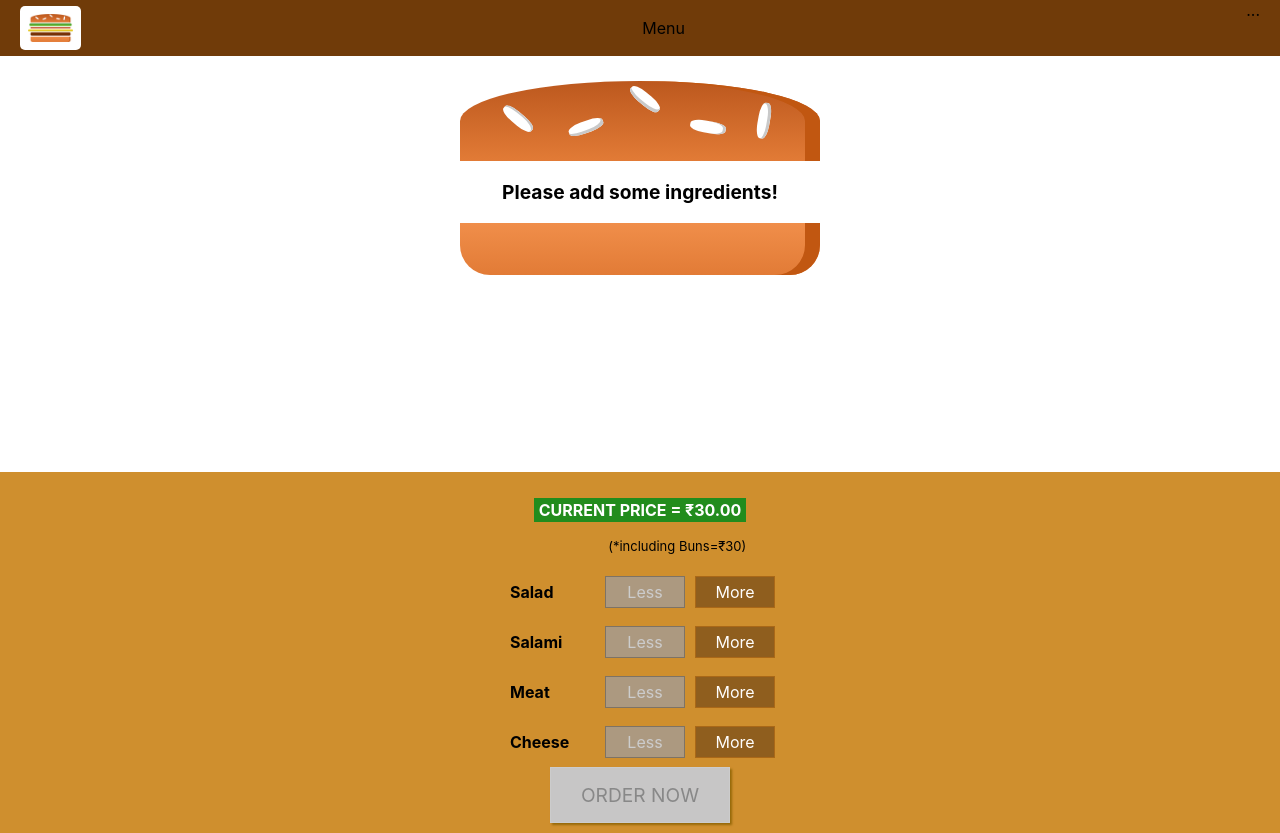
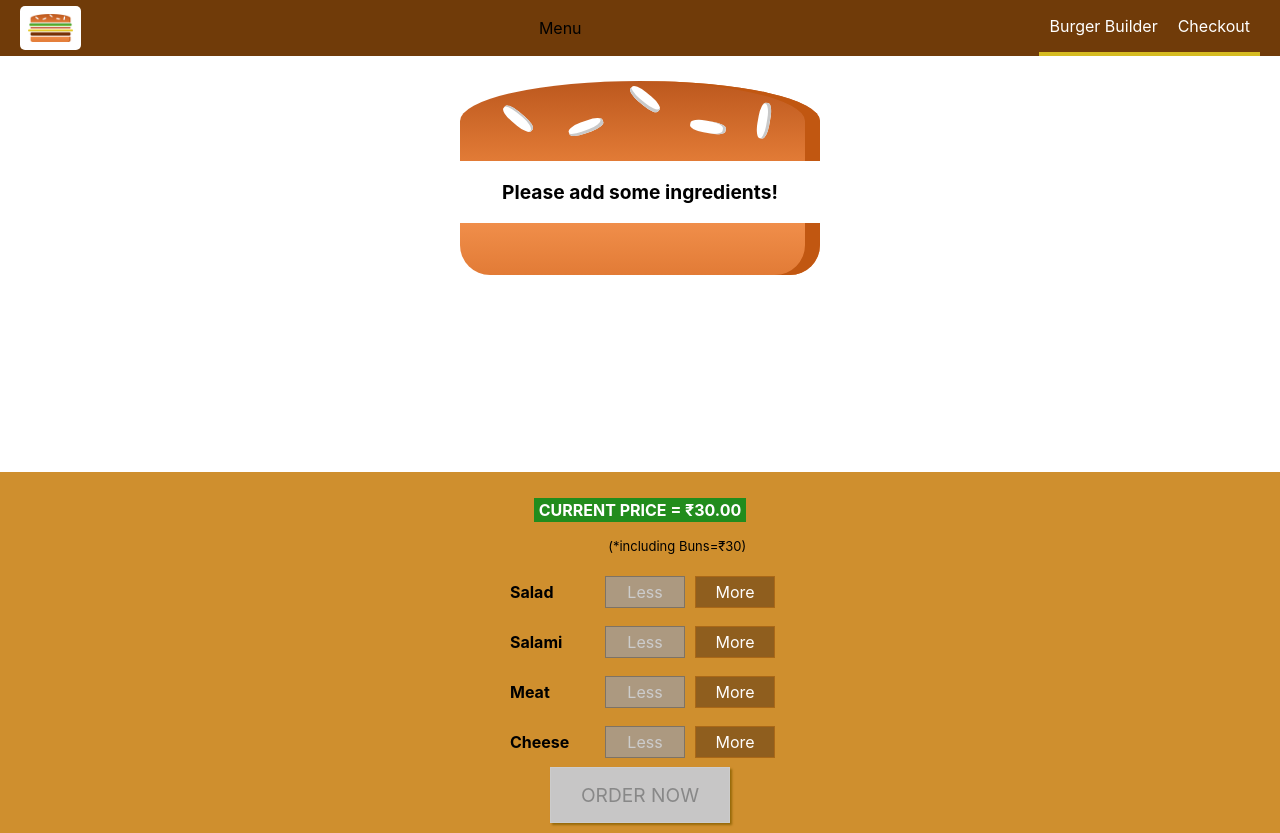
Before and after one commit to r0hitk/burgerapp, a React (Create React App) app: page / in a window 1280 px wide. Built offline with nearby package versions, Linux system fonts and the light colour scheme.

Commit message:
Adding Navigation components

```diff
--- a/src/components/Burger/OrderSummary/OrderSummary.module.css
+++ b/src/components/Burger/OrderSummary/OrderSummary.module.css
@@ -1,6 +1,6 @@
 .OrderSummary {
   text-align: center;
-  background-color: #f4d004;
+  background-color: #d6bb20;
 }
 
 .OrderSummary ul {
--- /dev/null
+++ b/src/components/Navigation/NavigationItem/NavigationItem.js
@@ -0,0 +1,14 @@
+import React from "react";
+import classes from "./NavigationItem.module.css";
+
+const NavigationItem = (props) => {
+  return (
+    <li className={classes.NavigationItem}>
+      <a href={props.link} className={props.active ? classes.active : null}>
+        {props.children}
+      </a>
+    </li>
+  );
+};
+
+export default NavigationItem;
--- /dev/null
+++ b/src/components/Navigation/NavigationItem/NavigationItem.module.css
@@ -0,0 +1,24 @@
+.NavigationItem{
+    box-sizing: border-box;
+    margin: 0;
+    display: flex;
+    height: 100%;
+    align-items: center;
+}
+
+.NavigationItem a{
+    color: white;
+    text-decoration: none;
+    padding: 16px 10px;
+    height: 100%;
+    border-bottom: 4px solid transparent;
+    box-sizing: border-box;
+    display: block;
+}
+
+.NavigationItem a:hover,
+.NavigationItem a:active,
+.NavigationItem a.active{
+    border-bottom: 4px solid #d6bb20;
+    color: white;
+}
--- /dev/null
+++ b/src/components/Navigation/NavigationItems/NavigationItems.js
@@ -0,0 +1,18 @@
+import React from "react";
+import classes from "./NavigationItems.module.css";
+import NavigationItem from "../NavigationItem/NavigationItem";
+
+const NavigationItems = (props) => {
+  return (
+    <ul className={classes.NavigationItems}>
+      <NavigationItem link="/" active>
+        Burger Builder
+      </NavigationItem>
+      <NavigationItem link="/" active>
+        Checkout
+      </NavigationItem>
+    </ul>
+  );
+};
+
+export default NavigationItems;
--- /dev/null
+++ b/src/components/Navigation/NavigationItems/NavigationItems.module.css
@@ -0,0 +1,8 @@
+.NavigationItems {
+  margin: 0;
+  padding: 0;
+  list-style: none;
+  display: flex;
+  align-items: center;
+  height: 100%;
+}
--- a/src/components/Navigation/Toolbar/Toolbar.js
+++ b/src/components/Navigation/Toolbar/Toolbar.js
@@ -1,13 +1,16 @@
 import React from "react";
 import classes from "./Toolbar.module.css";
 import Logo from "../../Logo/Logo";
+import NavigationItems from "../NavigationItems/NavigationItems";
 
 const Toolbar = (props) => {
   return (
     <header className={classes.Toolbar}>
       <Logo />
       <div>Menu</div>
-      <nav>...</nav>
+      <nav>
+        <NavigationItems />
+      </nav>
     </header>
   );
 };
--- a/src/components/UI/Button/Button.module.css
+++ b/src/components/UI/Button/Button.module.css
@@ -16,7 +16,7 @@
 }
 
 .Success {
-  color: #5c9210;
+  color: #416d04;
 }
 
 .Danger {
```
